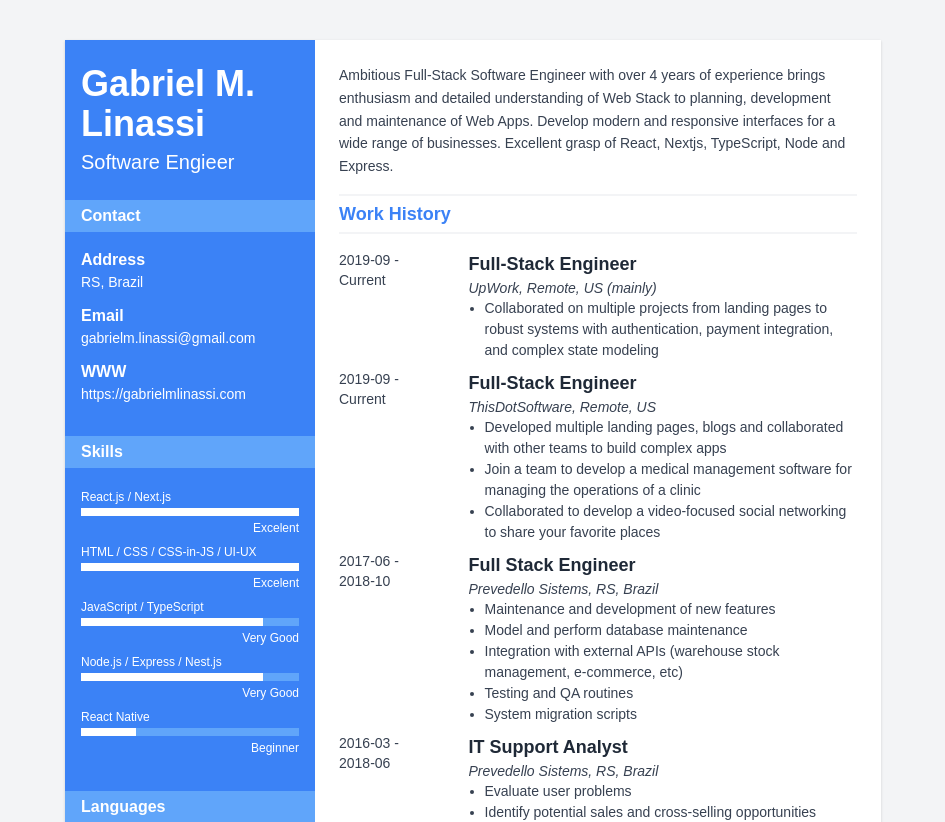
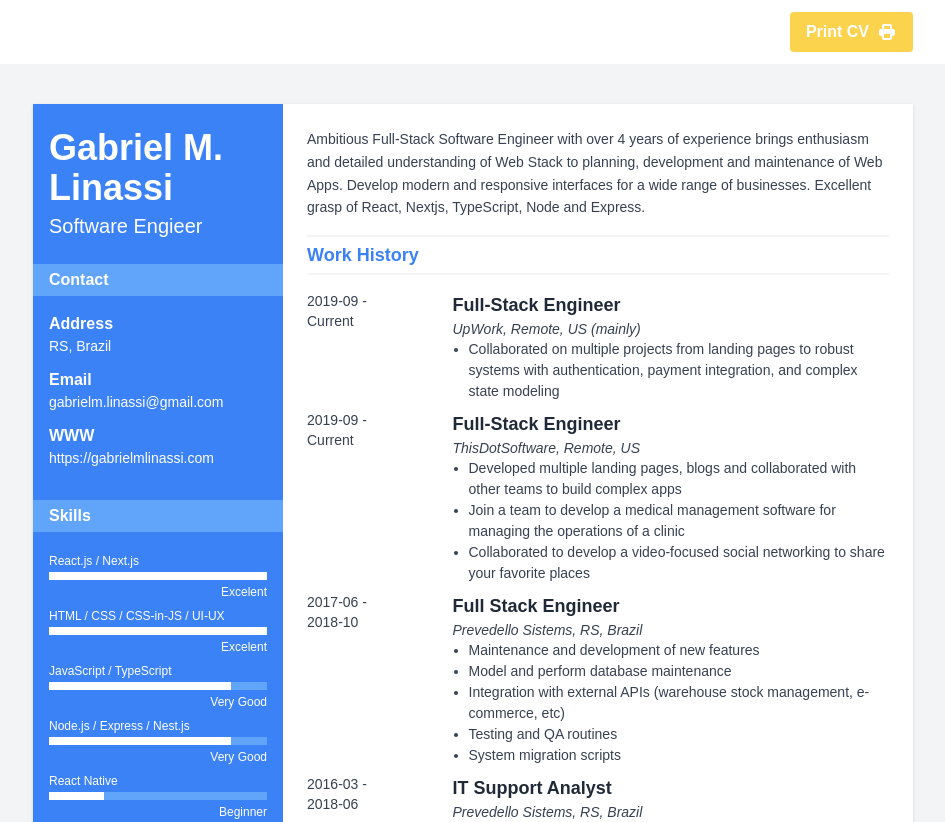
Before and after one commit to gabrielmlinassi/cv, a Next.js app: page / in a window 1280 px wide. Shown: the top 822 px of the page, without its empty margins (167-1112 px from the left). Built offline with nearby package versions, Linux system fonts and the light colour scheme.

Commit message:
fix: printing styles

```diff
--- a/pages/index.tsx
+++ b/pages/index.tsx
@@ -17,15 +17,31 @@ export default function Home() {
   });
 
   return (
-    <div className="bg-gray-100">
-      <div className="max-w-4xl mx-auto p-0 md:p-10 space-y-4">
-        {/* <button
-          className="px-4 py-2 bg-yellow-300 hover:bg-yellow-400 shadow rounded"
-          onClick={handlePrint}
-        >
-          Print CV
-        </button> */}
-        {/* mdx */}
+    <div className="min-h-screen bg-gray-100">
+      <nav className="bg-white">
+        <div className="flex items-center justify-end h-16 px-2 max-w-4xl mx-auto w-full">
+          <button
+            className="flex items-center space-x-2 px-4 py-2 bg-yellow-300 hover:bg-yellow-400 transition-colors duration-200 rounded"
+            onClick={handlePrint}
+          >
+            <span className="text-white font-bold">Print CV</span>
+            <svg
+              xmlns="http://www.w3.org/2000/svg"
+              className="h-5 w-5 text-white"
+              viewBox="0 0 20 20"
+              fill="currentColor"
+            >
+              <path
+                fillRule="evenodd"
+                d="M5 4v3H4a2 2 0 00-2 2v3a2 2 0 002 2h1v2a2 2 0 002 2h6a2 2 0 002-2v-2h1a2 2 0 002-2V9a2 2 0 00-2-2h-1V4a2 2 0 00-2-2H7a2 2 0 00-2 2zm8 0H7v3h6V4zm0 8H7v4h6v-4z"
+                clipRule="evenodd"
+              />
+            </svg>
+          </button>
+        </div>
+      </nav>
+      {/*  */}
+      <div className="max-w-4xl mx-auto p-0 py-4 px-2 md:py-10 space-y-4">
         <div className="shadow">
           <CV ref={cvRef} />
         </div>
@@ -36,7 +52,7 @@ export default function Home() {
 
 const CV = forwardRef<HTMLDivElement>((props, ref) => {
   return (
-    <div ref={ref} className="flex flex-col md:flex-row mx-auto doc">
+    <div ref={ref} className="doc">
       {/* Left panel */}
       <div className="doc-side bg-blue-500">
         {/* Name */}
--- a/styles/index.scss
+++ b/styles/index.scss
@@ -19,7 +19,13 @@
 
 @layer components {
   .doc {
+    display: flex;
+    flex-direction: column;
     overflow: hidden;
+
+    @media (min-width: 640px) {
+      flex-direction: row;
+    }
 
     @media (min-width: 768px) {
       height: 1056px;
@@ -29,4 +35,12 @@
   .doc-side {
     flex: 0 0 250px;
   }
+
+  @media print {
+    .doc {
+      display: flex;
+      flex-direction: row;
+      height: 100%;
+    }
+  }
 }
```
